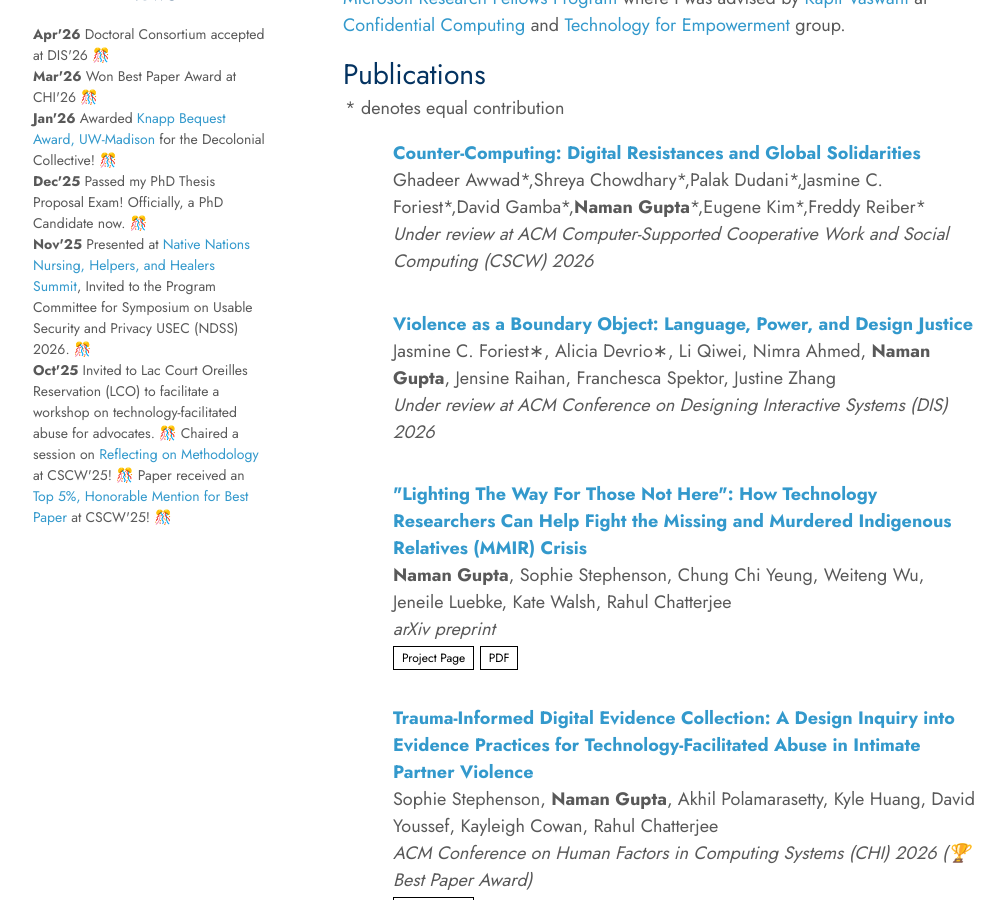
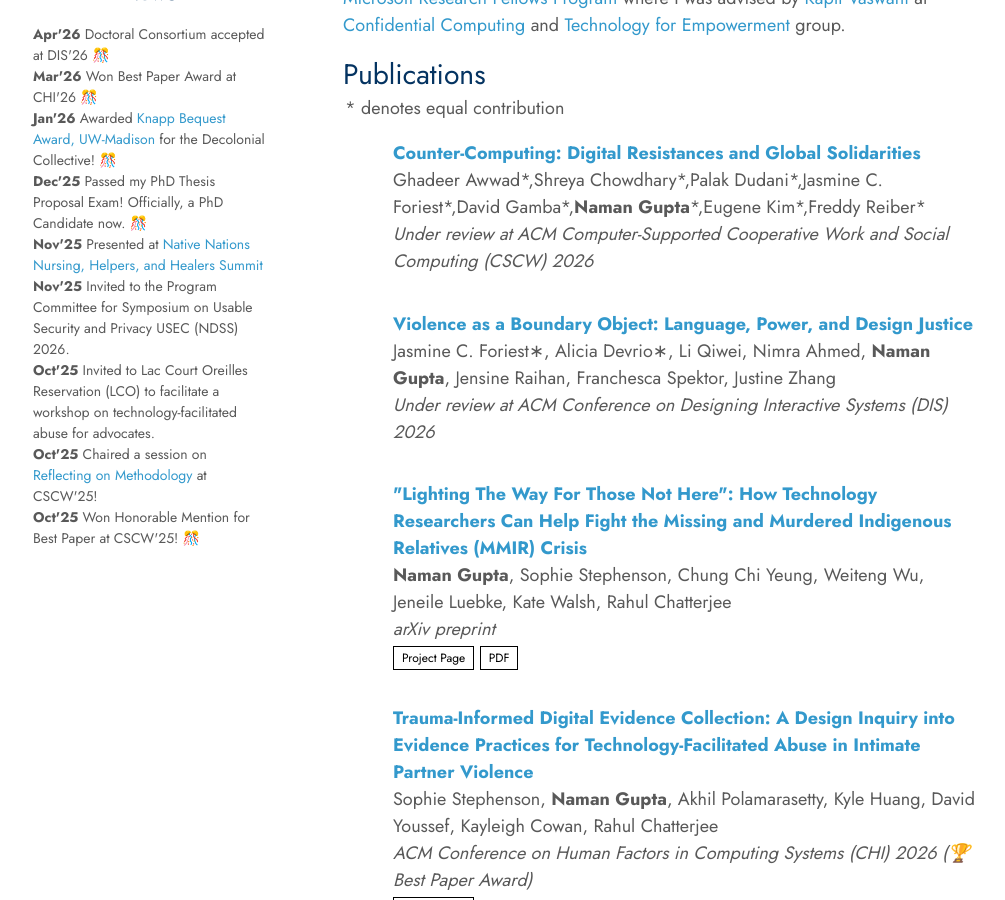
Before and after one commit to naman/naman.github.io, a Jekyll site: the page built from index.md, in a window 1280 px wide and 900 px high, scrolled down 620 px. Shown: the whole window, without its empty margins (127-1132 px from the left). Built offline with Jekyll 4.4.1, drawn with Linux system fonts in a browser that asks for light colours; nearby versions of some CDN libraries; a style sheet for code colours, icons or effects is not loaded.

Commit message:
news upd

```diff
--- a/_includes/news.md
+++ b/_includes/news.md
@@ -3,6 +3,9 @@
 <strong>Mar'26</strong> Won Best Paper Award at CHI'26 &#127882;</br>
 <strong>Jan'26</strong> Awarded <a href="https://secfac.wisc.edu/awards-lectures/knapp-bequest/">Knapp Bequest Award, UW-Madison</a> for the Decolonial Collective! &#127882;</br>
 <strong>Dec'25</strong> Passed my PhD Thesis Proposal Exam! Officially, a PhD Candidate now. &#127882; </br>
-<strong>Nov'25</strong> Presented at <a href="https://nursing.wisc.edu/native-nations-nursing/">Native Nations Nursing, Helpers, and Healers Summit</a>, Invited to the Program Committee for Symposium on Usable Security and Privacy USEC (NDSS) 2026. &#127882; </br>
-<strong>Oct'25</strong> Invited to Lac Court Oreilles Reservation (LCO) to facilitate a workshop on technology-facilitated abuse for advocates. &#127882; Chaired a session on <a href="https://programs.sigchi.org/cscw/2025/program/session/213468">Reflecting on Methodology</a> at CSCW'25! &#127882; Paper received an <a href="https://programs.sigchi.org/cscw/2025/program/content/211052">Top 5%, Honorable Mention for Best Paper</a> at CSCW'25! &#127882;
+<strong>Nov'25</strong> Presented at <a href="https://nursing.wisc.edu/native-nations-nursing/">Native Nations Nursing, Helpers, and Healers Summit</a> </br>
+<strong>Nov'25</strong> Invited to the Program Committee for Symposium on Usable Security and Privacy USEC (NDSS) 2026. </br>
+<strong>Oct'25</strong> Invited to Lac Court Oreilles Reservation (LCO) to facilitate a workshop on technology-facilitated abuse for advocates. </br>
+<strong>Oct'25</strong> Chaired a session on <a href="https://programs.sigchi.org/cscw/2025/program/session/213468">Reflecting on Methodology</a> at CSCW'25!</br>
+<strong>Oct'25</strong> Won Honorable Mention for Best Paper</a> at CSCW'25! &#127882;
 </ul>
```
